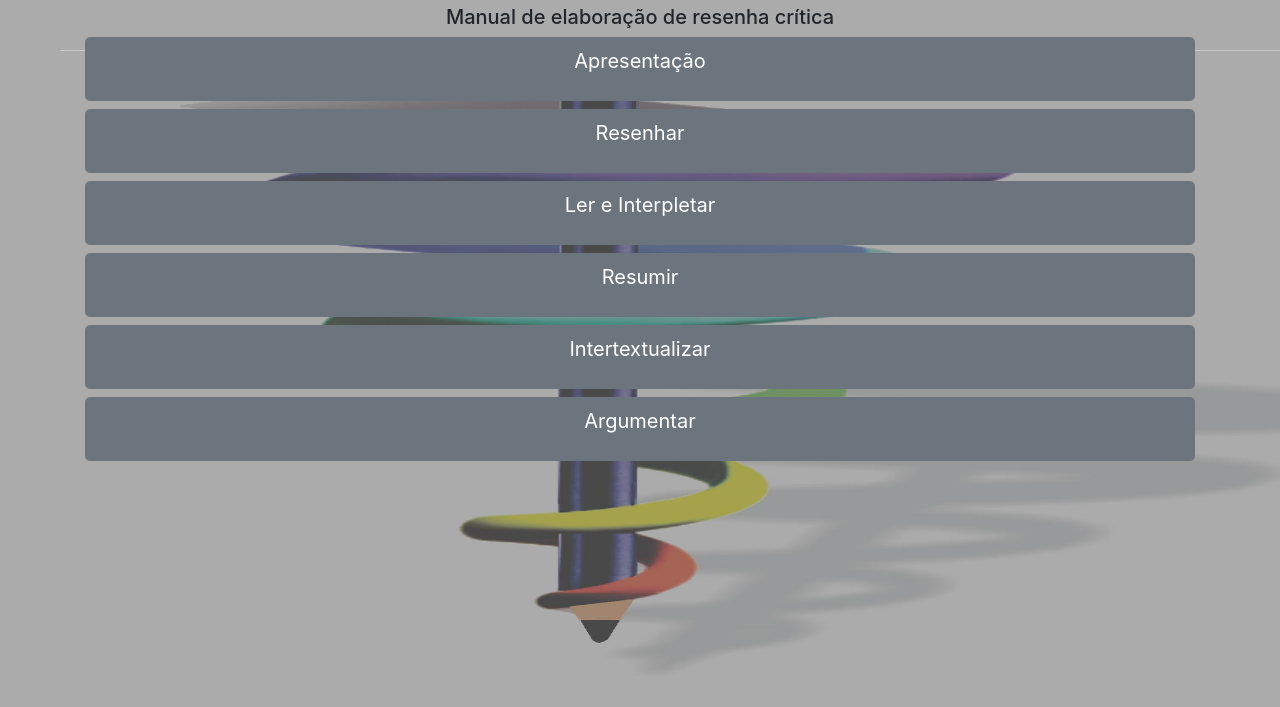
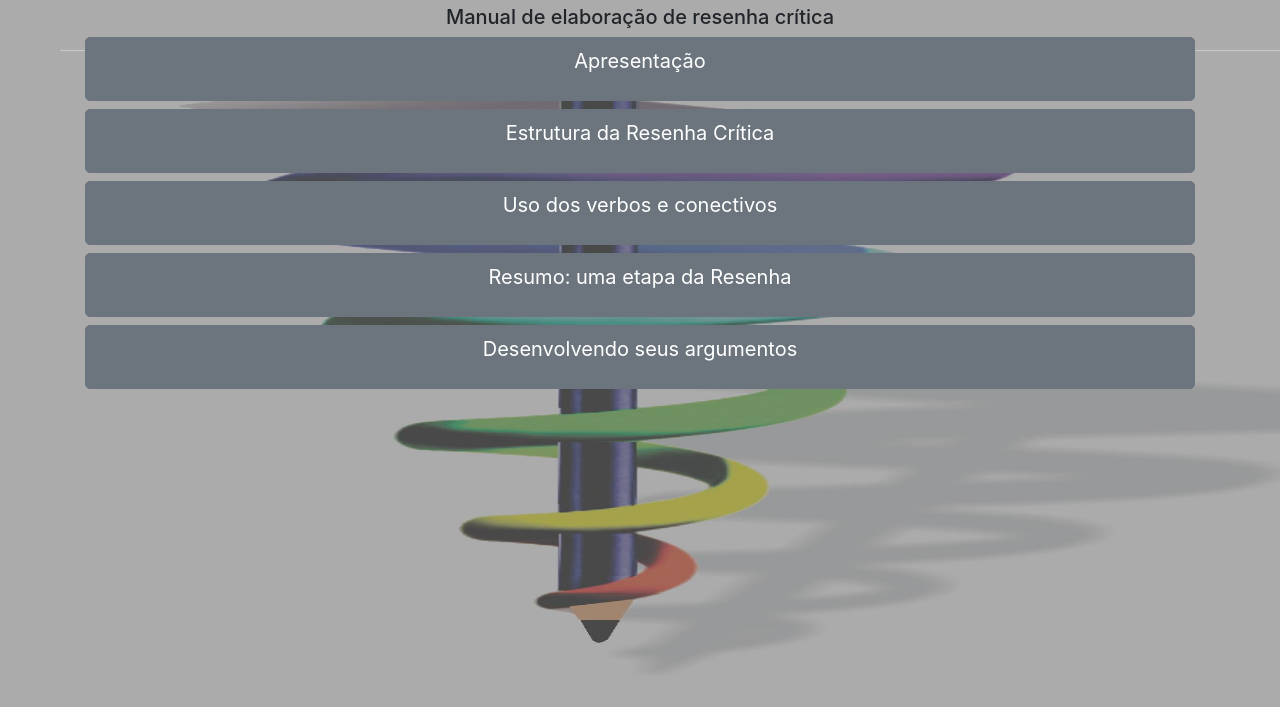
Before and after one commit to resenhando/resenhando.github.io, a plain HTML site: page index.html in a window 1280 px wide. Shown: the part 51-758 px from the top of the page. Drawn offline with nearby package versions, Linux system fonts and the light colour scheme.

Commit message:
Update index.html

```diff
--- a/index.html
+++ b/index.html
@@ -23,11 +23,11 @@
         <h5>Manual de elaboração de resenha crítica</h5>
     </div>
     <a type="button" href="apre.html" class="btn btn-secondary btn-lg btn-block"><p style="color:white;">Apresentação</p></a>
-    <a type="button" href="rese.html" class="btn btn-secondary btn-lg btn-block"><p style="color:white;">Resenhar</p></a>
-    <a type="button" href="ler.html" class="btn btn-secondary btn-lg btn-block"><p style="color:white;">Ler e Interpletar</p></a>
-    <a type="button" href="resu.html" class="btn btn-secondary btn-lg btn-block"><p style="color:white;">Resumir</p></a>
-    <a type="button" href="int.html" class="btn btn-secondary btn-lg btn-block"><p style="color:white;">Intertextualizar</p></a>
-    <a type="button" href="arg.html" class="btn btn-secondary btn-lg btn-block"><p style="color:white;">Argumentar</p></a>
+    <a type="button" href="rese.html" class="btn btn-secondary btn-lg btn-block"><p style="color:white;">Estrutura da Resenha Crítica</p></a>
+    <a type="button" href="ler.html" class="btn btn-secondary btn-lg btn-block"><p style="color:white;">Uso dos verbos e conectivos</p></a>
+    <a type="button" href="resu.html" class="btn btn-secondary btn-lg btn-block"><p style="color:white;">Resumo: uma etapa da Resenha</p></a>
+<!--     <a type="button" href="int.html" class="btn btn-secondary btn-lg btn-block"><p style="color:white;">Intertextualizar</p></a> -->
+    <a type="button" href="arg.html" class="btn btn-secondary btn-lg btn-block"><p style="color:white;">Desenvolvendo seus argumentos</p></a>
 </div>
 </body>
 </html>
```
